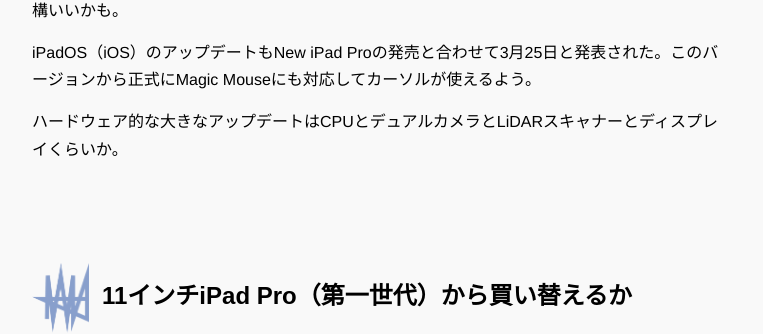
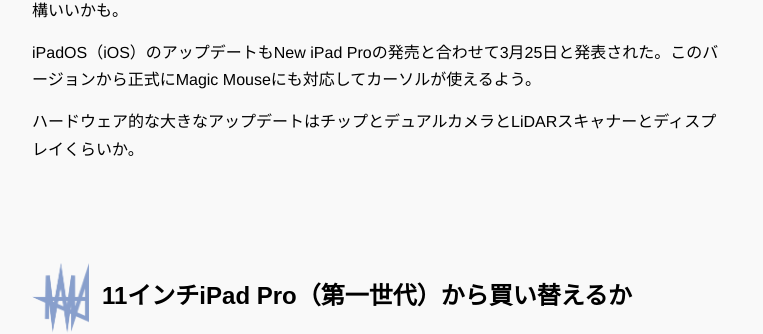
Before and after one commit to iwanaminami/shoyaiwaname, a Jekyll site: the page built from _posts/2020-03-20-newipadpro.markdown, in a window 1280 px wide and 900 px high, scrolled down 730 px. Shown: the part 147-481 px from the top of the window, without its empty margins (108-871 px from the left). Built offline with Jekyll 4.4.1, drawn with Linux system fonts in a browser that asks for light colours; nearby versions of some CDN libraries.

Commit message:
Update 2020-03-20-newipadpro.markdown

```diff
--- a/_posts/2020-03-20-newipadpro.markdown
+++ b/_posts/2020-03-20-newipadpro.markdown
@@ -28,7 +28,7 @@
 
 iPadOS（iOS）のアップデートもNew iPad Proの発売と合わせて3月25日と発表された。このバージョンから正式にMagic Mouseにも対応してカーソルが使えるよう。
 
-ハードウェア的な大きなアップデートはCPUとデュアルカメラとLiDARスキャナーとディスプレイくらいか。
+ハードウェア的な大きなアップデートはチップとデュアルカメラとLiDARスキャナーとディスプレイくらいか。
 
 {% include inpostads.html %}
 
```
